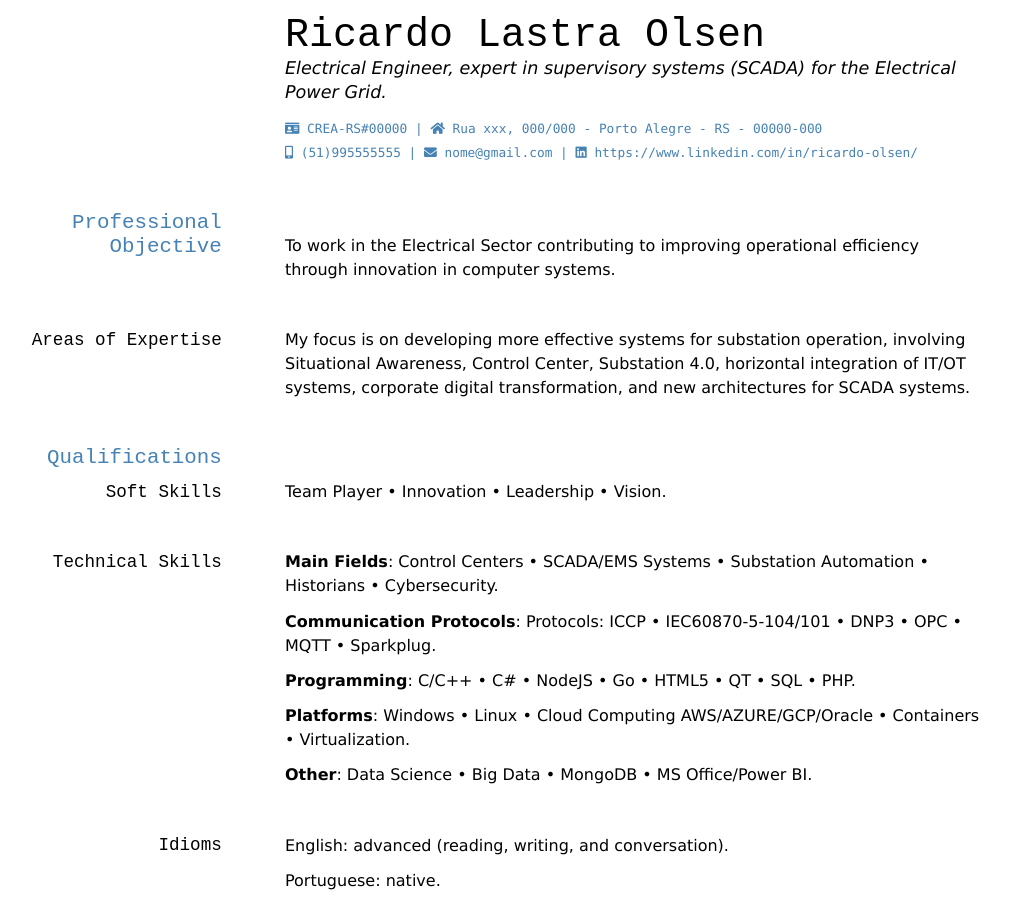
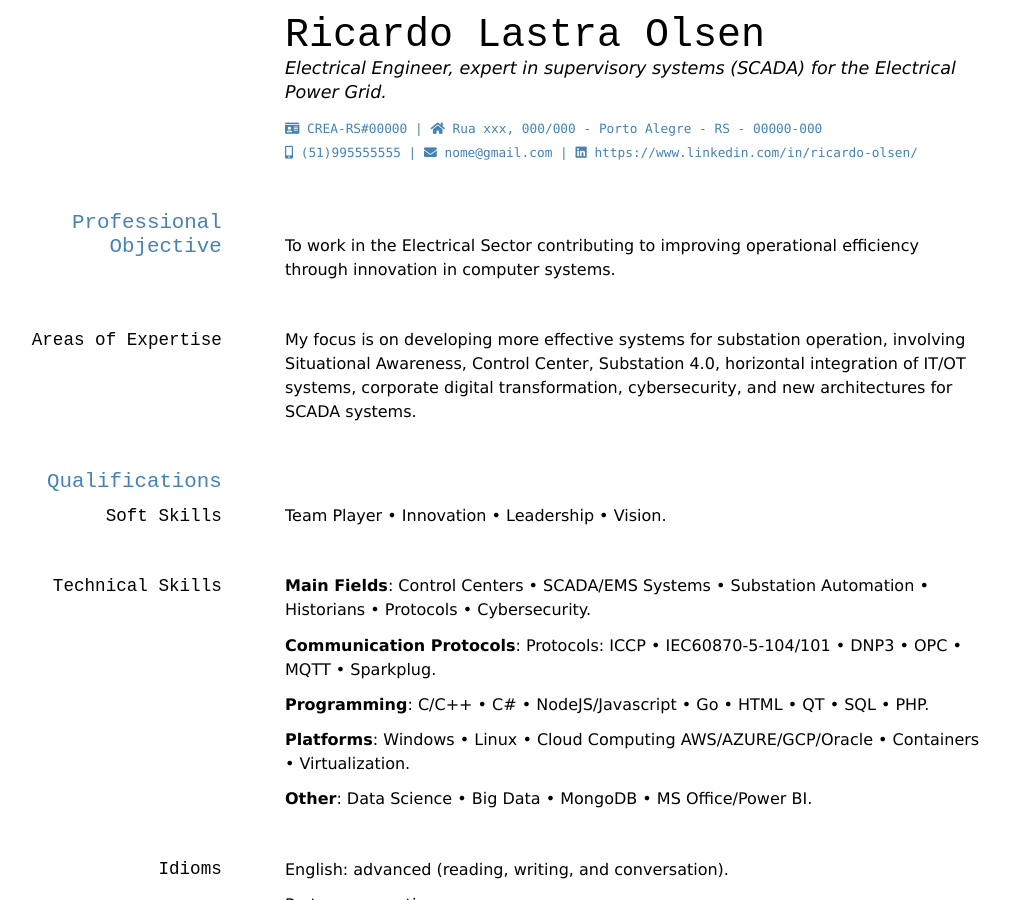
Before and after one commit to riclolsen/cv, a Jekyll site: the page built from index-en.md, in a window 1280 px wide and 900 px high. Shown: the whole window, without its empty margins (47-1057 px from the left). Built offline with Jekyll 4.4.1, drawn with Linux system fonts in a browser that asks for light colours; nearby versions of some CDN libraries.

Commit message:
Update index-en.md

```diff
--- a/index-en.md
+++ b/index-en.md
@@ -15,7 +15,7 @@ To work in the Electrical Sector contributing to improving operational efficienc
 
 ### Areas of Expertise
 
-My focus is on developing more effective systems for substation operation, involving Situational Awareness, Control Center, Substation 4.0, horizontal integration of IT/OT systems, corporate digital transformation, and new architectures for SCADA systems.
+My focus is on developing more effective systems for substation operation, involving Situational Awareness, Control Center, Substation 4.0, horizontal integration of IT/OT systems, corporate digital transformation, cybersecurity, and new architectures for SCADA systems.
 
 ## Qualifications
 
@@ -25,11 +25,11 @@ Team Player • Innovation • Leadership • Vision.
 
 ### Technical Skills
 
-**Main Fields**: Control Centers • SCADA/EMS Systems • Substation Automation • Historians • Cybersecurity.
+**Main Fields**: Control Centers • SCADA/EMS Systems • Substation Automation • Historians • Protocols • Cybersecurity.
 
 **Communication Protocols**: Protocols: ICCP • IEC60870-5-104/101 • DNP3 • OPC • MQTT • Sparkplug.
 
-**Programming**: C/C++ • C# • NodeJS • Go • HTML5 • QT • SQL • PHP.
+**Programming**: C/C++ • C# • NodeJS/Javascript • Go • HTML • QT • SQL • PHP.
 
 **Platforms**: Windows • Linux • Cloud Computing AWS/AZURE/GCP/Oracle • Containers • Virtualization.
 
@@ -139,4 +139,4 @@ School of Engineering - UFRGS
 
 \* _Projects, among others, available at https://github.com/riclolsen_
 
-<!-- ### Footer Updated Feb 2024 -->
+<!-- ### Footer Updated Aug 2025 -->
```
